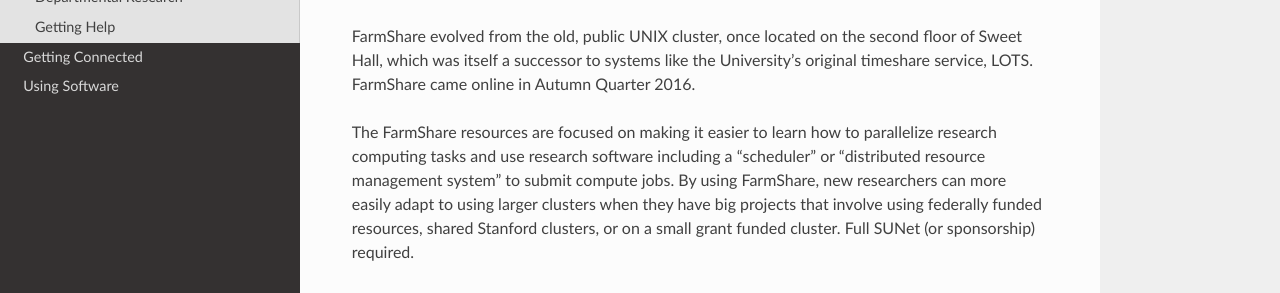
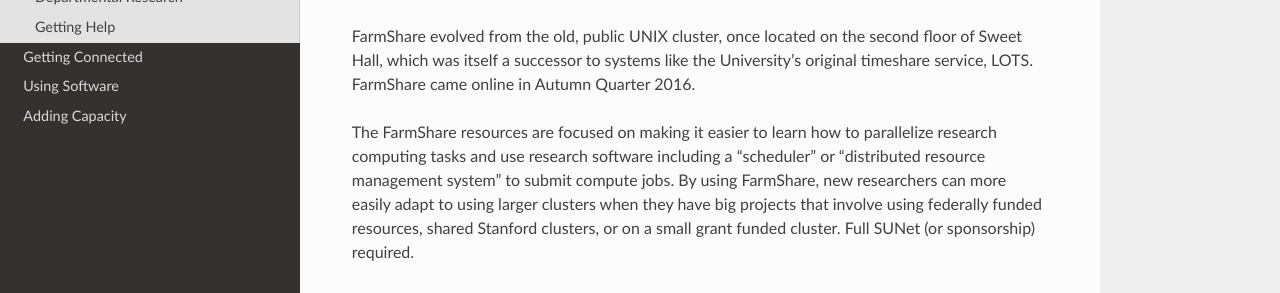
Before and after one commit to stanford-rc/farmshare-docs, an MkDocs documentation site: the page built from docs/index.md, in a window 1280 px wide. Shown: the part 231-524 px from the top of the page. Built offline with MkDocs 1.6.1, drawn with Linux system fonts in a browser that asks for light colours; nearby versions of some CDN libraries.

Commit message:
Update mkdocs.yml

```diff
--- a/mkdocs.yml
+++ b/mkdocs.yml
@@ -16,3 +16,4 @@
   - Introduction: index.md
   - "Getting Connected": connected.md
   - "Using Software": software.md
+  - "Adding Capacity": capacity.md
```
